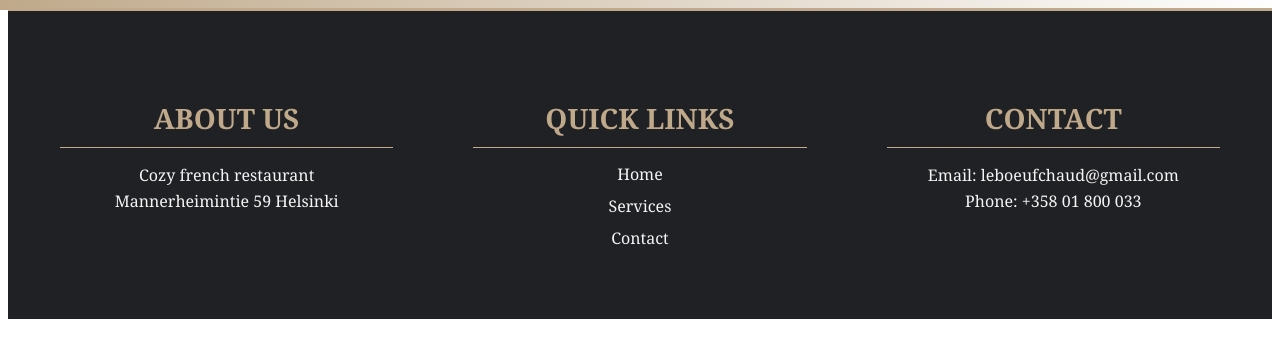
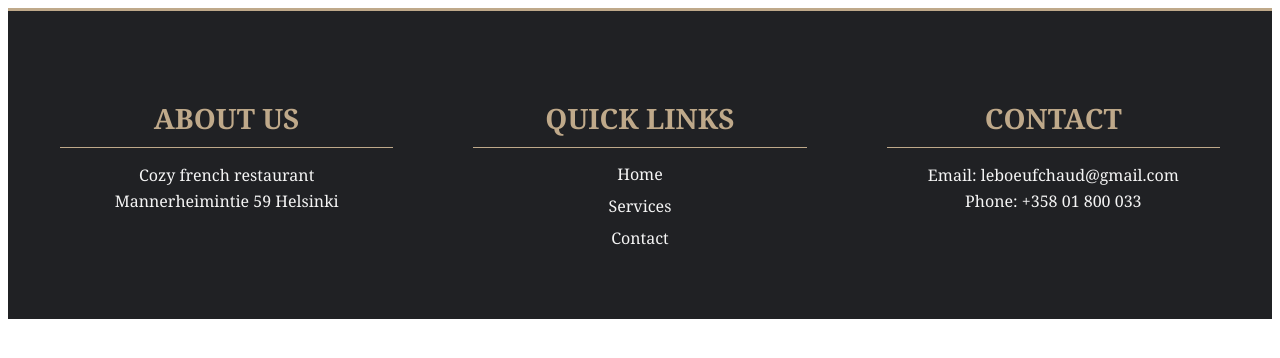
Before and after one commit to jomi112233/WebsiteProject, a PHP site: page /footer.html in a window 1280 px wide. Shown: the top 358 px of the page. Run offline with PHP 8.4, Linux system fonts and the light colour scheme.

Commit message:
gradient viiva poisto

```diff
--- a/samuel-styles.css
+++ b/samuel-styles.css
@@ -61,14 +61,3 @@ footer {
     font-size: 1rem;
     margin: 0;
 }
-
-footer::before {
-    content: "";
-    position: absolute;
-    top: 0;
-    left: 0;
-    width: 100%;
-    height: 10px;
-    background: linear-gradient(to right, #bfa98a, transparent); /* Luxurious gradient detail */
-    z-index: 1;
-}
```
